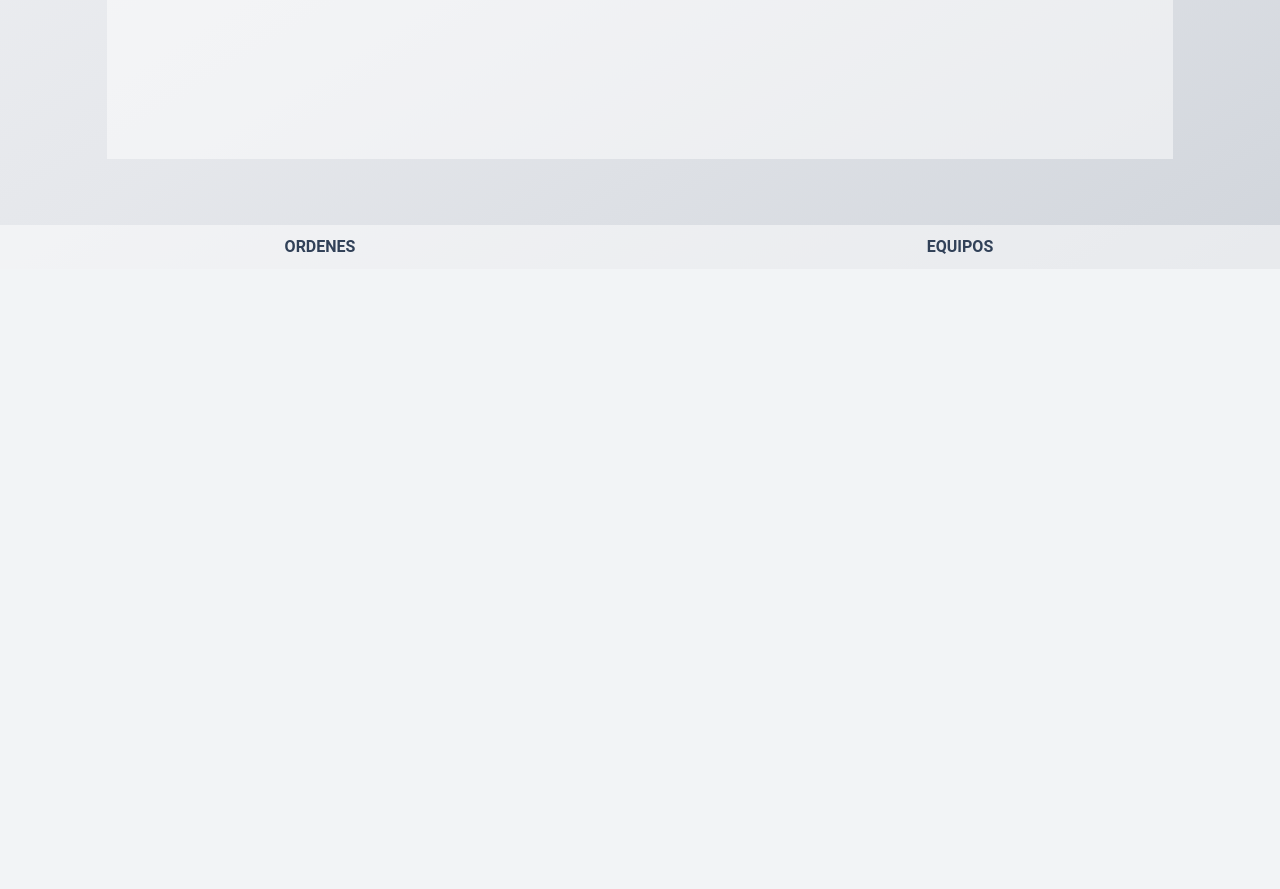
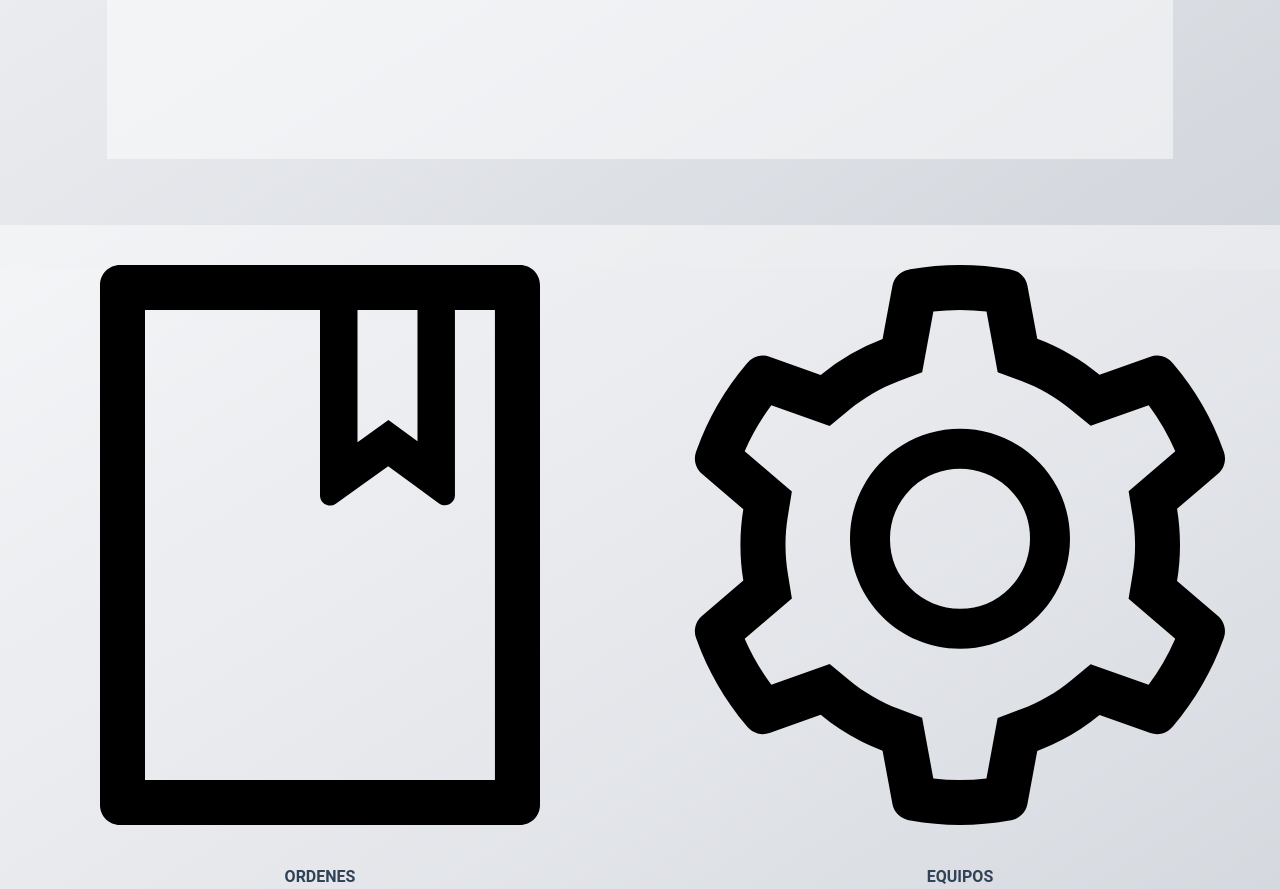
Before and after one commit to GaboAbo/axion_smarty, a Django app: page /home in a window 1280 px wide. Shown: the part 531-1420 px from the top of the page. Before the commit the page ends 785 px from the top, so only its background shows below. Run offline with Django 5.2, Linux system fonts and the light colour scheme; style sheets or scripts are compiled from the project's sources; some libraries are stand-ins or nearby versions; some web fonts are replaced.

Commit message:
order and setting icons added

```diff
--- a/Templates/base.html
+++ b/Templates/base.html
@@ -38,6 +38,7 @@
                 hx-swap="innerHTML transition:true"
                 hx-trigger="click"
                 onclick="htmx.ajax('GET', '{% url 'sidebar' %}?tab=order', '#sidebar')">
+                <img src="{% static 'icons/book-outlined.svg' %}" />
                 ORDENES
             </button>
 
@@ -49,6 +50,7 @@
                 hx-swap="innerHTML transition:true"
                 hx-trigger="click"
                 onclick="htmx.ajax('GET', '{% url 'sidebar' %}?tab=device', '#sidebar')">
+                <img src="{% static 'icons/setting-outlined.svg' %}" />
                 EQUIPOS
             </button>
 
```
Also changed, not shown: static/icons/book-outlined.svg (added), static/icons/setting-outlined.svg (added).
